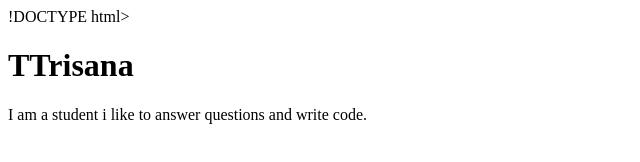
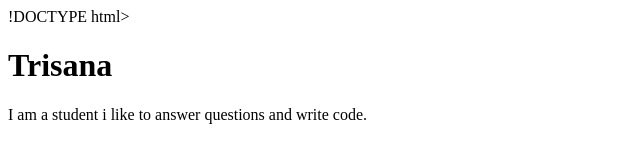
Before and after one commit to arundada9000/collaboration, a website: page all/trishna.html in a window 1280 px wide. Shown: the full height of the page, 0-640 px from the left. Drawn offline with Linux system fonts and the light colour scheme.

Commit message:
Update trishna.html

```diff
--- a/all/trishna.html
+++ b/all/trishna.html
@@ -5,7 +5,7 @@
 </head>
 <body>
 
-<h1>TTrisana</h1>
+<h1>Trisana</h1>
 <p>I am a student  i like to answer questions and write code.</p>
 
 </body>
```
